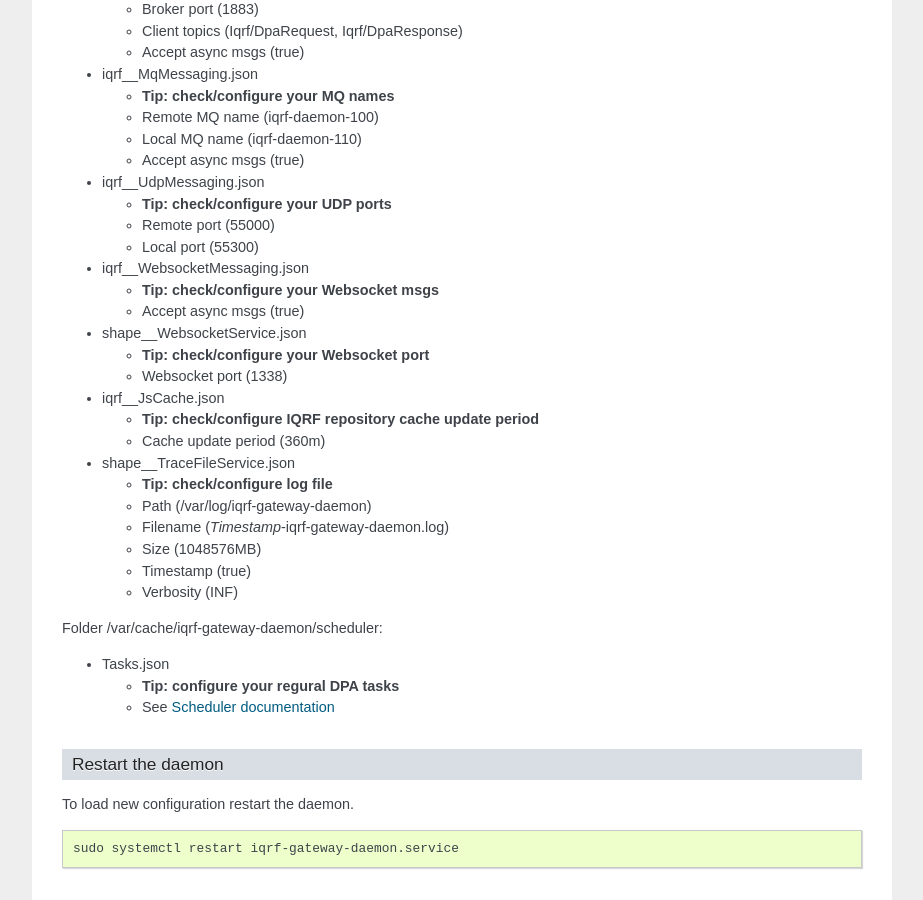
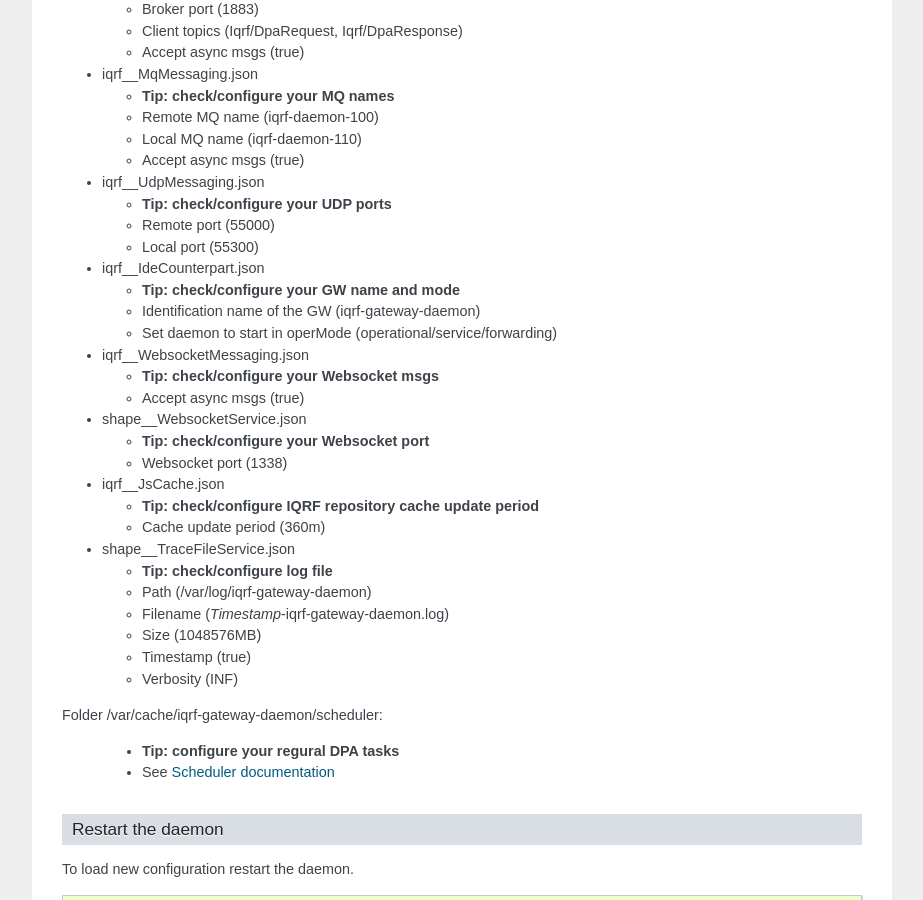
Before and after one commit to iqrf/iqrf-gateway-docs, a Sphinx documentation site: the page built from source/configure.rst, in a window 1280 px wide and 900 px high, scrolled down 962 px. Shown: the whole window, without its empty margins (198-1121 px from the left). Built offline with Sphinx 7.4.7, drawn with Linux system fonts in a browser that asks for light colours.

Commit message:
Update configuration page

```diff
--- a/source/configure.rst
+++ b/source/configure.rst
@@ -73,6 +73,12 @@ Folder /etc/iqrf-gateway-daemon:
   - Remote port (55000)
   - Local port (55300)
 
+- iqrf__IdeCounterpart.json
+
+  - **Tip: check/configure your GW name and mode**
+  - Identification name of the GW (iqrf-gateway-daemon)
+  - Set daemon to start in operMode (operational/service/forwarding)
+
 - iqrf__WebsocketMessaging.json
 
   - **Tip: check/configure your Websocket msgs**
@@ -99,8 +105,6 @@ Folder /etc/iqrf-gateway-daemon:
 
 Folder /var/cache/iqrf-gateway-daemon/scheduler:
 
-- Tasks.json
-
   - **Tip: configure your regural DPA tasks**
   - See `Scheduler documentation`_
 
```
